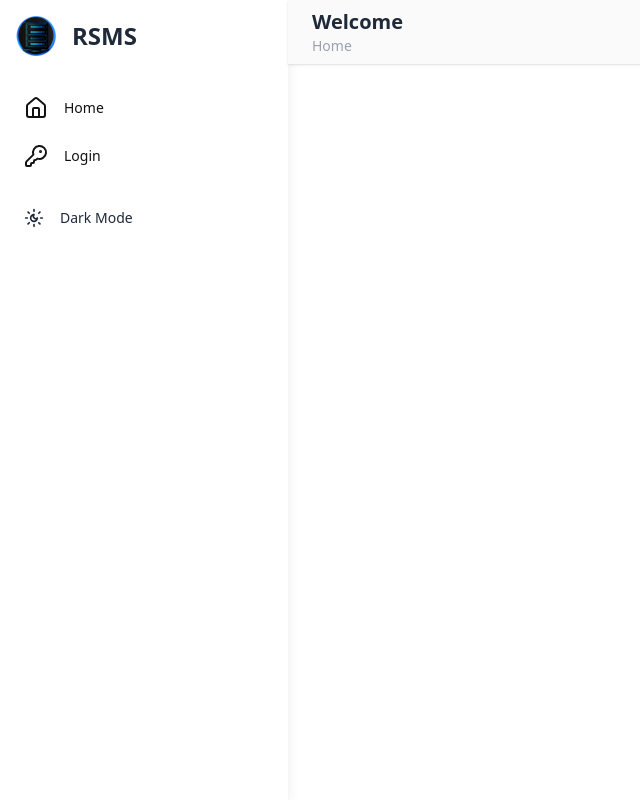
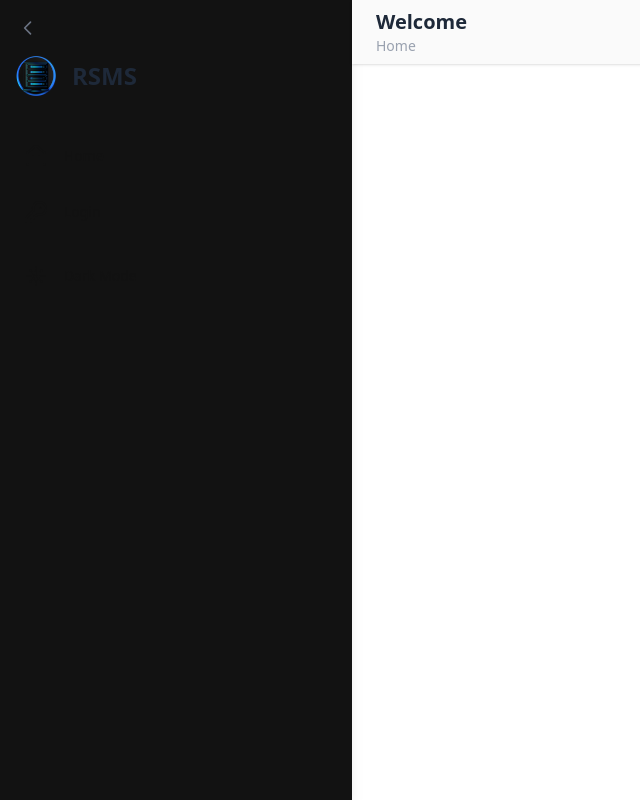
Before and after one commit to preslaviliev93/RSMS, a Next.js app in the folder frontend/: page / in a window 1280 px wide. Shown: the whole page, without its empty margins (0-640 px from the left). Built offline with nearby package versions, Linux system fonts and the light colour scheme.

Commit message:
FE: fixed themes issues

```diff
--- a/frontend/src/app/components/CustomIconLink.jsx
+++ b/frontend/src/app/components/CustomIconLink.jsx
@@ -1,18 +1,14 @@
 'use client';
 import Link from 'next/link';
 
-export default function CustomIconLink({ icon, text, href }) {
+export default function CustomIconLink({ icon, text, href, collapsed }) {
   return (
     <Link
       href={href}
-        className="my-2 flex hover:bg-[#ececec] items-center md:justify-start justify-center gap-4 px-2 py-2 text-sm text-[#121212] dark:text-gray-200
-           dark:hover:bg-[#2c2c2c] transition-colors duration-200 rounded"
+      className="my-2 flex items-center gap-4 px-2 py-2 text-sm text-[#121212] dark:text-gray-200 hover:bg-[#2c2c2c] transition-colors duration-200 rounded"
     >
-        <span className="flex items-center justify-center w-6 h-6">
-          {icon}
-        </span>
-        {/* Only show text on lg and up */}
-        <span className="hidden lg:inline">{text}</span>
+      <span className="flex items-center justify-center w-6 h-6">{icon}</span>
+      {!collapsed && <span className="hidden lg:inline">{text}</span>}
     </Link>
   );
 }
--- a/frontend/src/app/components/Sidebar.jsx
+++ b/frontend/src/app/components/Sidebar.jsx
@@ -16,6 +16,8 @@ export default function Sidebar() {
   const router = useRouter();
   const { user, loadingUser, checking } = useAuthGuardForUI();
   const { logout } = useUser();
+  const [collapsed, setCollapsed] = useState(false);
+  const [mobileOpen, setMobileOpen] = useState(false);
 
   const handleLogout = async () => {
     await logout();
@@ -35,37 +37,69 @@ export default function Sidebar() {
   }
 
   return (
-    <aside className="h-full bg-white dark:bg-[#121212] text-gray-800 dark:text-gray-200 shadow-lg p-4 w-16 md:w-20 lg:w-64 xl:w-72 transition-all duration-300">
+    <aside className={`
+      flex flex-col
+      bg-[#121212] text-gray-200
+      shadow-lg p-4 transition-all duration-300
+      ${collapsed ? 'w-16' : 'w-64 md:w-72 lg:w-80 xl:w-[22rem]'}
+    `}>
+
+
+      <button
+        onClick={() => setCollapsed(!collapsed)}
+        className="text-gray-500 dark:text-gray-400 hover:text-gray-900 dark:hover:text-white transition-colors mb-4"
+      >
+        {collapsed ? (
+          <span className="flex items-center justify-center w-6 h-6">
+            <svg xmlns="http://www.w3.org/2000/svg" className="w-5 h-5" fill="none" viewBox="0 0 24 24" stroke="currentColor">
+              <path strokeLinecap="round" strokeLinejoin="round" strokeWidth="2" d="M9 5l7 7-7 7" />
+            </svg>
+          </span>
+        ) : (
+          <span className="flex items-center justify-center w-6 h-6">
+            <svg xmlns="http://www.w3.org/2000/svg" className="w-5 h-5" fill="none" viewBox="0 0 24 24" stroke="currentColor">
+              <path strokeLinecap="round" strokeLinejoin="round" strokeWidth="2" d="M15 19l-7-7 7-7" />
+            </svg>
+          </span>
+        )}
+      </button>
+
       <div className="flex w-full gap-4 items-center mb-8">
         <Image src="/logo1.png" alt="Logo" width={40} height={40} className="" />
-        <h2 className="font-bold text-lg hidden lg:block lg:text-xl xl:text-2xl text-gray-800 dark:text-gray-200">RSMS</h2>
+        {!collapsed && <h2 className="font-bold text-lg hidden lg:block lg:text-xl xl:text-2xl text-gray-800 dark:text-gray-200">RSMS</h2>}
+
       </div>
 
-      <CustomIconLink href="/" icon={<Home />} text="Home" />
-      {user && <CustomIconLink href="/" icon={<UserPen />} text="My Profile" />}
-      {!user && <CustomIconLink href="/login" icon={<KeyRound />} text="Login" />}
+      <CustomIconLink href="/" icon={<Home />}  text="Home"  collapsed={collapsed} />
+      {user && <CustomIconLink href="/" icon={<UserPen />} text="My Profile" collapsed={collapsed} />}
+      {!user && <CustomIconLink href="/login" icon={<KeyRound />} text="Login" collapsed={collapsed} />}
 
       {user && (
         <>
-          <SidebarSectionTitle>Clients</SidebarSectionTitle>
-          <CustomIconLink href="/" icon={<CircleUserRound />} text="Clients" />
-          <CustomIconLink href="/" icon={<ChartArea />} text="Client Statistics" />
+          {!collapsed && <SidebarSectionTitle>Clients</SidebarSectionTitle>}
+          <CustomIconLink href="/" icon={<CircleUserRound />} text="Clients" collapsed={collapsed} />
+          <CustomIconLink href="/" icon={<ChartArea />} text="Client Statistics" collapsed={collapsed} />
 
-          <SidebarSectionTitle>Network</SidebarSectionTitle>
-          <CustomIconLink href="/" icon={<Router />} text="Routers" />
-          <CustomIconLink href="/servers" icon={<Server />} text="Servers" />
-          <CustomIconLink href="/" icon={<FileText />} text="Logs" />
+          {!collapsed && <SidebarSectionTitle>Network</SidebarSectionTitle>}
+          <CustomIconLink href="/" icon={<Router />} text="Routers" collapsed={collapsed} />
+          <CustomIconLink href="/servers" icon={<Server />} text="Servers" collapsed={collapsed} />
+          <CustomIconLink href="/" icon={<FileText />} text="Logs" collapsed={collapsed} />
 
           <button
             onClick={handleLogout}
             className="my-2 flex items-center md:justify-start justify-center gap-4 px-2 py-2 text-sm text-[#121212] dark:text-gray-200 hover:bg-[#2c2c2c] transition-colors duration-200 rounded w-full"
           >
             <span className="flex items-center justify-center w-6 h-6"><LogOut /></span>
-            <span className="hidden lg:inline">Logout</span>
+            {!collapsed && <span className="hidden lg:inline">Logout</span>}
           </button>
+
         </>
       )}
-      <ThemeToggleButton />
+      <ThemeToggleButton collapsed={collapsed}/>
     </aside>
   );
 }
+
+
+
+// FIX LABELS AND LOGO AND TITLE
--- a/frontend/src/app/components/ThemeToggleButton.jsx
+++ b/frontend/src/app/components/ThemeToggleButton.jsx
@@ -2,23 +2,27 @@
 import { useTheme } from 'next-themes';
 import { SunMoon } from 'lucide-react';
 
-export default function ThemeToggleButton() {
-  const { setTheme, resolvedTheme } = useTheme();
+export default function ThemeToggleButton({ collapsed }) {
+  const { resolvedTheme, setTheme } = useTheme();
 
   const toggleTheme = () => {
-    setTheme(resolvedTheme === 'dark' ? 'light' : 'dark');
+    const newTheme = resolvedTheme === 'dark' ? 'light' : 'dark';
+    setTheme(newTheme);
   };
 
   return (
     <button
-        onClick={toggleTheme}
-        className="w-full flex items-center justify-center md:justify-start gap-4 px-2 py-2 mt-6 text-sm hover:bg-[#ececec] ext-[#121212] dark:text-gray-200 dark:hover:bg-[#2c2c2c] transition-colors duration-200 rounded"
+      onClick={toggleTheme}
+      className="w-full flex items-center gap-4 px-2 py-2 text-sm text-[#121212] dark:text-gray-200 hover:bg-[#2c2c2c] transition-colors duration-200 rounded mt-4 md:justify-start justify-center"
     >
+      <span className="flex items-center justify-center w-6 h-6">
         <SunMoon className="w-5 h-5" />
+      </span>
+      {!collapsed && (
         <span className="hidden lg:inline">
-            {resolvedTheme === 'dark' ? 'Light Mode' : 'Dark Mode'}
+          {resolvedTheme === 'dark' ? 'Light Mode' : 'Dark Mode'}
         </span>
+      )}
     </button>
-
   );
 }
--- a/frontend/src/app/globals.css
+++ b/frontend/src/app/globals.css
@@ -2,7 +2,11 @@
 @import "tailwindcss/utilities";
 @custom-variant dark (&:where(.dark, .dark *));
 
-
+html, body {
+  height: 100%;
+  margin: 0;
+  padding: 0;
+}
 
 /* LIGHT THEME COLORS */
 :root {
```
Lines whose indentation alone changed are shown as unchanged.
